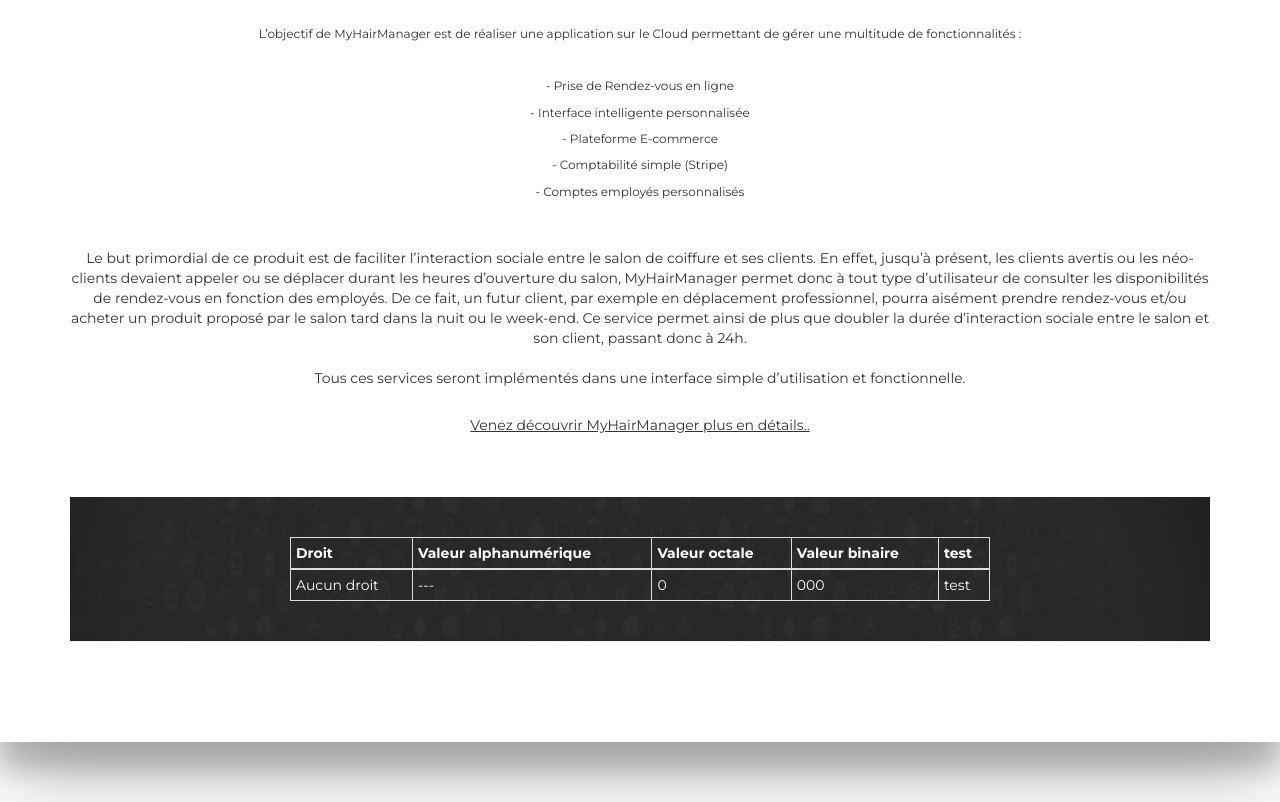
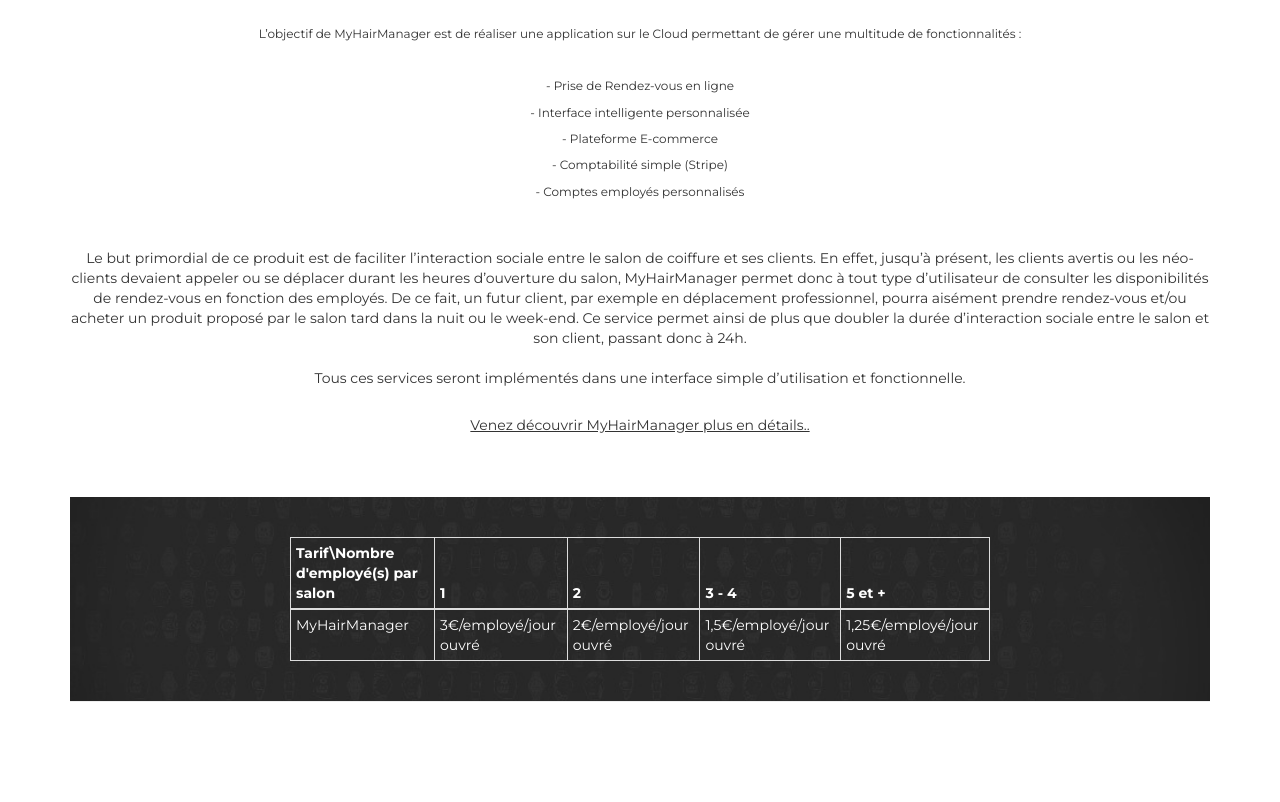
Before and after one commit to alexismoreau/morman, a plain HTML site: page index.html in a window 1280 px wide. Shown: the part 578-1380 px from the top of the page. Before the commit the page ends 1320 px from the top, so only its background shows below. Drawn offline with Linux system fonts and the light colour scheme; a script that the page names is missing.

Commit message:
tableau rempli

```diff
--- a/index.html
+++ b/index.html
@@ -120,20 +120,20 @@
                                         <table class="table table-bordered table-condensed table-body-center" >
                                         <thead>
                                             <tr>
-                                                <th>Droit</th>
-                                                <th>Valeur alphanumérique</th>
-                                                <th>Valeur octale</th>
-                                                <th>Valeur binaire</th>
-                                                <th>test</th>
+                                                <th>Tarif\Nombre d'employé(s) par salon</th>
+                                                <th>1</th>
+                                                <th>2</th>
+                                                <th>3 - 4</th>
+                                                <th>5 et +</th>
                                             </tr>
                                         </thead>
                                         <tbody>
                                             <tr>
-                                                <td data-title="Droit">Aucun droit</td>
-                                                <td data-title="Valeur alphanumérique">---</td>
-                                                <td data-title="Valeur octale">0</td>
-                                                <td data-title="Valeur binaire">000</td>
-                                                <td data-title="test">test</td>
+                                                    <td data-title="Tarif en €\Nombre d'employé(s) par salon">MyHairManager</td>
+                                                <td data-title="1">3€/employé/jour ouvré</td>
+                                                <td data-title="2">2€/employé/jour ouvré</td>
+                                                <td data-title="3 - 4">1,5€/employé/jour ouvré</td>
+                                                <td data-title="5 et +">1,25€/employé/jour ouvré</td>
                                             </tr>
                                         </tbody>
                                         </table>
```
